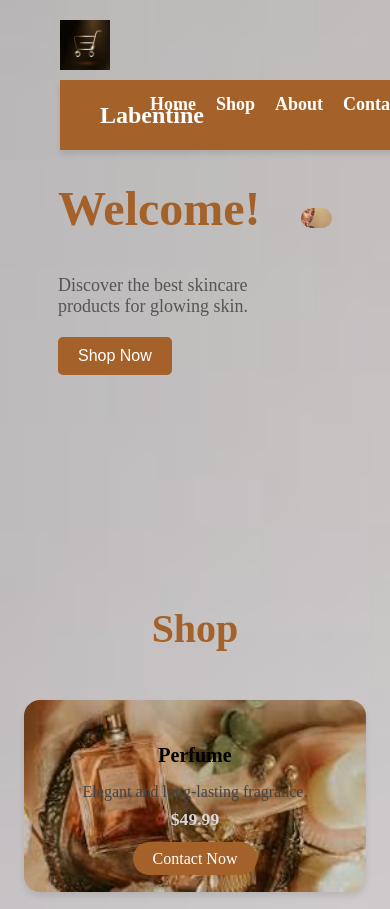
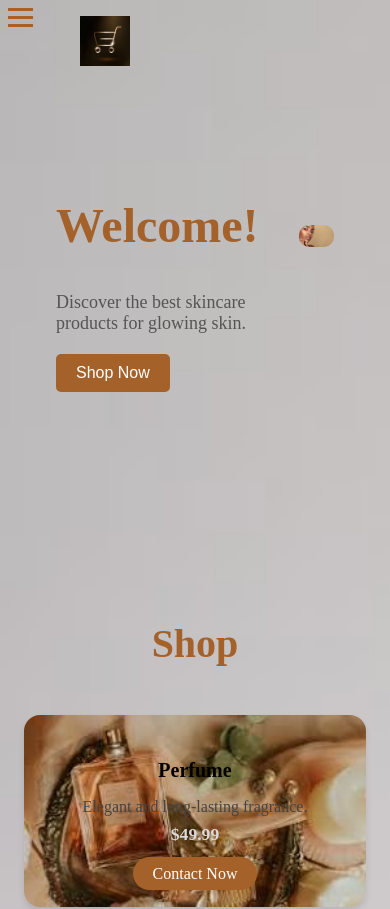
Before and after one commit to KlavitoOfTech/Labentine-cosmetics, a React (Create React App) app: page / in a window 390 px wide. Shown: the top 909 px of the page. Built offline with nearby package versions, Linux system fonts and the light colour scheme.

Commit message:
feat: added the hamburger menu feature for smaller screens

```diff
--- a/src/App.css
+++ b/src/App.css
@@ -31,27 +31,26 @@ html {
   }
 }
 
-
 /* Nav Section */
 .navbar {
   display: flex;
   justify-content: space-between;
   align-items: center;
-  padding: 15px 40px;
+  padding: 1rem 2.5rem;
   background-color: #a5612a;
   position: fixed;
-  top: 80px;
-  left: 60px;
+  top: 5rem;
+  left: 3.75rem;
   width: 80%;
-  height: 40px;
+  height: 2.5rem;
   z-index: 1000;
-  box-shadow: 0 4px 6px rgba(0, 0, 0, 0.1);
+  box-shadow: 0 0.25rem 0.375rem rgba(0, 0, 0, 0.1);
 }
 
 .navbar ul {
   list-style: none;
   display: flex;
-  gap: 20px;
+  gap: 1.25rem;
   margin: 0;
   padding: 0;
 }
@@ -59,7 +58,7 @@ html {
 .navbar ul li a {
   text-decoration: none;
   color: #fff;
-  font-size: 18px;
+  font-size: 1.125rem;
   font-weight: bold;
   transition: color 0.3s ease-in-out;
 }
@@ -70,16 +69,73 @@ html {
 
 .logo {
   color: #fff;
+  font-size: 1.5rem;
+}
+
+.hamburger-menu {
+  display: none;
+  flex-direction: column;
+  gap: 5px;
+  cursor: pointer;
+}
+
+.hamburger-menu span {
+  width: 25px;
+  height: 3px;
+  background-color: #a5612a;
 }
 
 /* Signup Button */
 .navbar .sign-up {
-  padding: 10px 20px;
+  padding: 0.625rem 1.25rem; /* Adjust padding */
   background-color: #ffffff;
   color: #a5612a;
-  border-radius: 5px;
+  border-radius: 0.3125rem; /* Adjust border radius */
   text-decoration: none;
   transition: color 0.3s ease-in-out;
+}
+
+/* Mobile Styles */
+@media (max-width: 768px) {
+  .navbar {
+    display: none;
+    flex-direction: column;
+    gap: 1rem;
+    align-items: center;
+    margin: 0;
+    padding: 0;
+  }
+
+  .navbar.active {
+    display: flex;
+  }
+
+  .hamburger-menu {
+    display: flex;
+  }
+}
+
+
+/* Sidebar when active - positioned to the side */
+.nav-links.active {
+  display: flex; /* This will show the sidebar */
+  flex-direction: column;
+  gap: 1.5rem;
+  position: fixed;
+  top: 0;
+  left: 0;
+  width: 250px; /* Adjust the width of your sidebar */
+  height: 100vh;
+  background-color: #a5612a;
+  z-index: 999;
+  padding-top: 2rem;
+  text-align: center;
+  transform: translateX(-100%); /* Start off-screen */
+  transition: transform 0.3s ease-in-out;
+}
+
+.nav-links.active.open {
+  transform: translateX(0); /* Slide in when menu is open */
 }
 
 .sign-up:hover {
@@ -89,14 +145,13 @@ html {
 /* Logo Container */
 .logo-container {
   position: absolute;
-  top: 20px; /* Adjust top position */
-  left: 60px; /* Adjust left position */
-  z-index: 1; /* Ensures logo stays on top */
+  top: 1rem;
+  left: 5rem;
+  z-index: 1;
 }
 
-/* Logo Image */
 .logo {
-  width: 50px; /* Adjust logo size */
+  width: 3.125rem; /* Adjust logo size */
   height: auto;
 }
 
@@ -105,37 +160,37 @@ html {
   display: flex;
   align-items: center;
   justify-content: center;
-  padding: 50px;
-  gap: 40px;
+  padding: 3rem;
+  gap: 2.5rem;
   position: relative;
   overflow: hidden;
 }
 
 .hero-content {
-  max-width: 400px;
+  max-width: 25rem;
   animation: fadeIn 1s ease-in-out;
 }
 
 .hero h1 {
-  font-size: 48px;
-  color:  #a5612a;
+  font-size: 3rem;
+  color: #a5612a;
 }
 
 .hero p {
-  font-size: 18px;
+  font-size: 1.125rem;
   color: #555;
-  margin: 10px 0;
+  margin: 0.625rem 0;
 }
 
 .shop-now {
-  background:  #a5612a;
+  background: #a5612a;
   color: white;
-  padding: 10px 20px;
+  padding: 0.625rem 1.25rem;
   border: none;
-  border-radius: 5px;
-  font-size: 16px;
+  border-radius: 0.3125rem;
+  font-size: 1rem;
   cursor: pointer;
-  margin-top: 10px;
+  margin-top: 0.625rem;
   transition: transform 0.3s ease;
 }
 
@@ -146,18 +201,18 @@ html {
 /* Hero Images with Overlap Effect */
 .hero-images {
   position: relative;
-  width: 400px;
-  height: 400px;
+  width: 25rem;
+  height: 25rem;
 }
 
 .hero-image {
   width: 100%;
-  border-radius: 10px;
+  border-radius: 0.625rem;
   transition: transform 0.3s ease-in-out;
 }
 
 .main-image {
-  margin-top: 150px;
+  margin-top: 9.375rem;
   position: relative;
   z-index: 1;
   animation: fadeIn 1.5s ease-in-out;
@@ -165,8 +220,8 @@ html {
 
 .overlay-image {
   position: absolute;
-  top: 250px;
-  left: 175px;
+  top: 15.625rem;
+  left: 10.9375rem;
   width: 75%;
   z-index: 2;
   opacity: 0.9;
@@ -183,7 +238,6 @@ html {
 }
 
 /* Shop Section */
-
 .shop-section {
   padding: 4rem 1rem;
 }
@@ -241,7 +295,7 @@ html {
   color: #dbdada;
   display: block;
   margin-top: 0.5rem;
-  margin-bottom: 20px;
+  margin-bottom: 1.25rem;
 }
 
 .contact-now-btn {
@@ -260,9 +314,7 @@ html {
   background-color: #77451c;
 }
 
-
 /* About Section Styles */
-
 .about-section {
   padding: 4rem 1rem;
 }
@@ -294,20 +346,19 @@ html {
 
 .about-image-wrapper {
   flex: 1;
-  overflow: hidden; /* Ensure the image doesn't overflow */
+  overflow: hidden;
   border-radius: 8px;
   position: relative;
   box-shadow: 0 4px 20px rgba(0, 0, 0, 0.1);
 }
 
-/* Image with animations */
 .about-image {
   border-radius: 15px;
   width: 100%;
   height: auto;
   object-fit: cover;
   opacity: 0;
-  transform: scale(0.95); /* Start slightly zoomed out */
+  transform: scale(0.95);
   animation: fadeIn 1.5s ease-out forwards, zoomIn 3s ease-out forwards;
 }
 
@@ -321,13 +372,13 @@ html {
 /* Zoom-In Animation */
 @keyframes zoomIn {
   to {
-    transform: scale(1); /* Zoom to normal size */
+    transform: scale(1);
   }
 }
 
 /* Hover Effect - Zoom-In on hover */
 .about-image-wrapper:hover .about-image {
-  transform: scale(1.1); /* Zoom-in the image */
+  transform: scale(1.1);
   transition: transform 0.3s ease;
 }
 
@@ -344,9 +395,7 @@ html {
   }
 }
 
-
 /* Contact Section Styles */
-
 .contact-section {
   padding: 4rem 1rem;
 }
@@ -372,7 +421,7 @@ html {
 
 .contact-icons {
   display: flex;
-  gap: 20px;
+  gap: 2rem;
   justify-content: center;
-  margin-top: 20px;
+  margin-top: 2rem;
 }
--- a/src/components/Navbar.js
+++ b/src/components/Navbar.js
@@ -1,10 +1,17 @@
-import React from "react";
+import React, { useState } from 'react';
 
 export default function Navbar() {
+  const [isMenuOpen, setIsMenuOpen] = useState(false);
+
+  const handleMenuToggle = () => {
+    setIsMenuOpen(!isMenuOpen);
+  };
+
   return (
-    <nav className="navbar">
+    <>
+      <nav className={`navbar ${isMenuOpen ? 'active' : ''}`}>
         <h2 className="logo">Labentine</h2>
-      <ul className="nav-links">
+        <ul className={`nav-links ${isMenuOpen ? 'active' : ''}`}>
           <li><a href="#home">Home</a></li>
           <li><a href="#shop">Shop</a></li>
           <li><a href="#about">About</a></li>
@@ -12,5 +19,12 @@ export default function Navbar() {
           <li><a href="#" className="sign-up">Sign Up</a></li>
         </ul>
       </nav>
+      <div className="hamburger-menu" onClick={handleMenuToggle}>
+        <span></span>
+        <span></span>
+        <span></span>
+      </div>
+    </>
+
   );
 }
```
Lines whose indentation alone changed are shown as unchanged.
